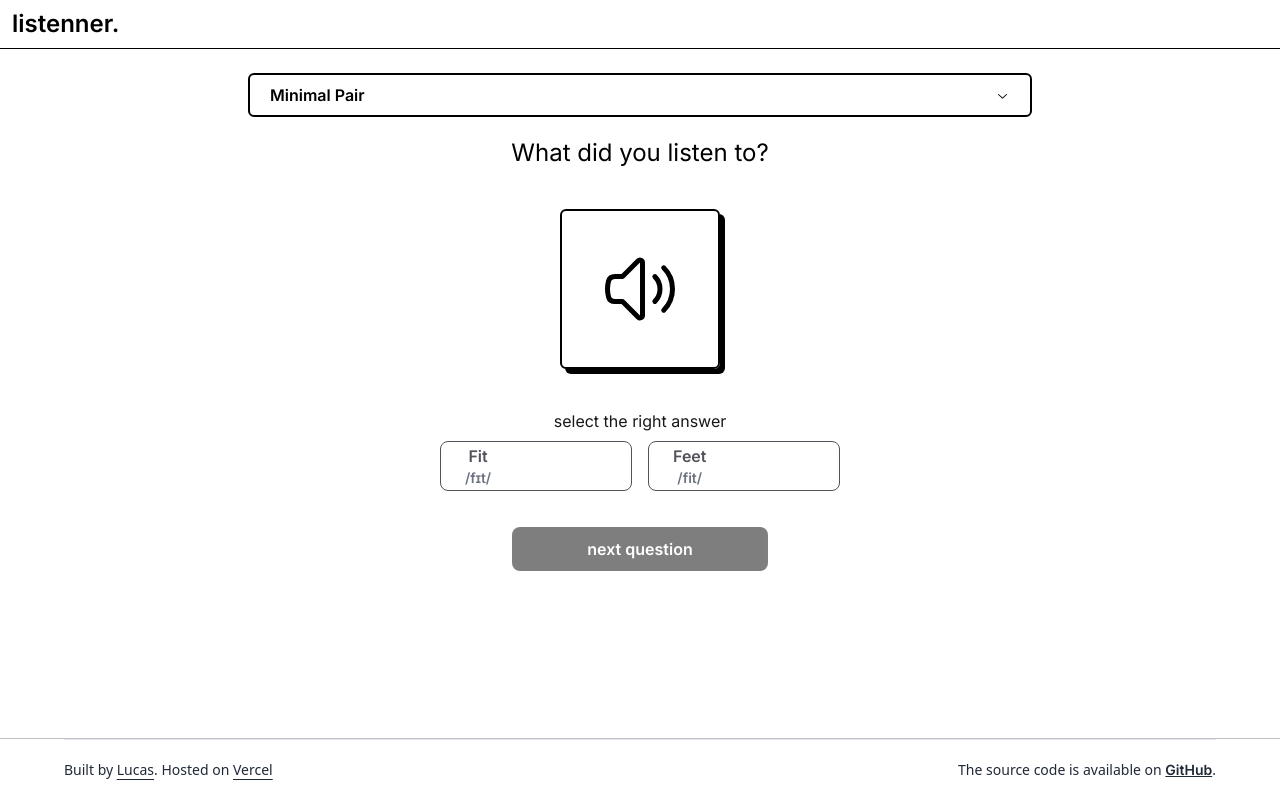
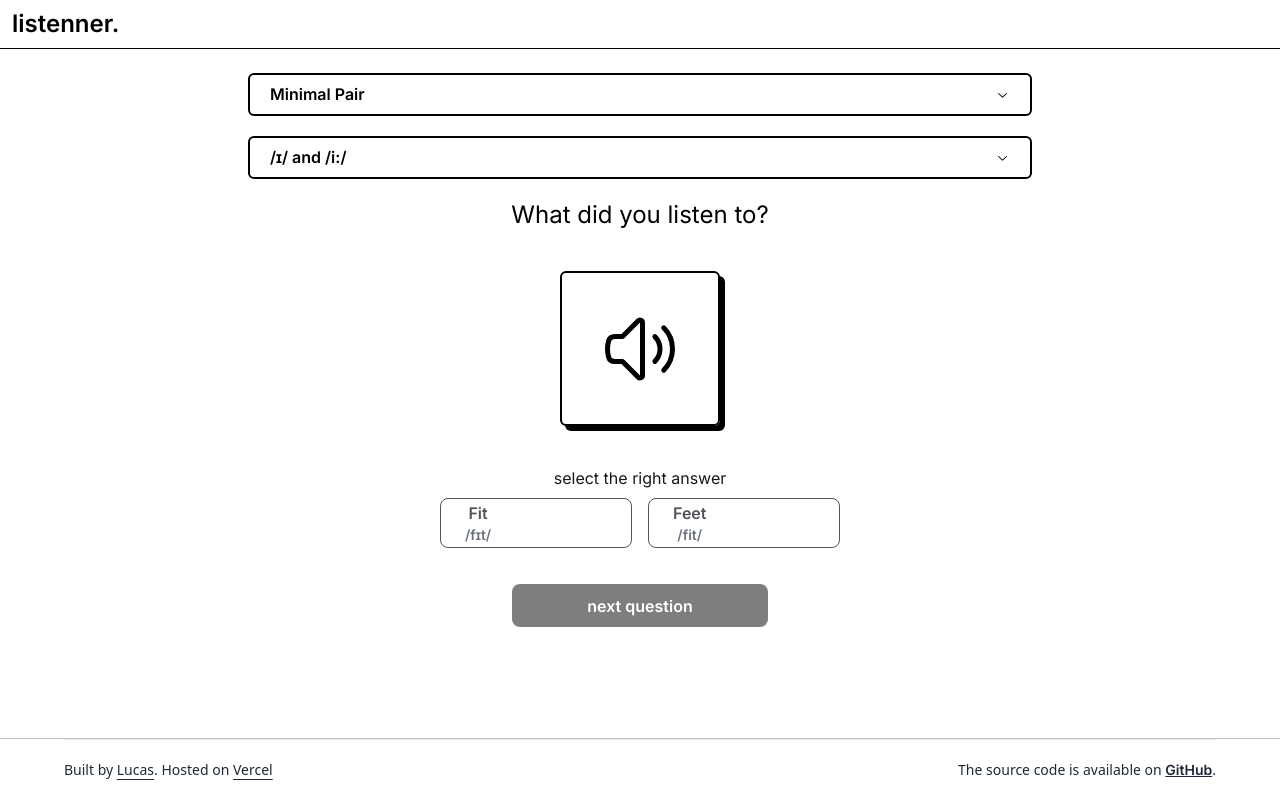
Before and after one commit to lucaspessivaldo/listenner, a React (Vite) app: page /learn in a window 1280 px wide. Built offline with nearby package versions, Linux system fonts and the light colour scheme; a web font is replaced by a local one.

Commit message:
add - category minimalpair and localStorage category

```diff
--- a/src/assets/audios/minimalPairs/minimalPairs.ts
+++ /dev/null
@@ -1 +0,0 @@
-import MinimalPairs01 from './01/MinimalPairs01'
--- a/src/components/learn/MinimalPairsDisplay.tsx
+++ b/src/components/learn/MinimalPairsDisplay.tsx
@@ -1,13 +1,18 @@
 import { useEffect, useState } from "react";
 import { WordsArray } from "../../common/types";
 import MinimalPairs01 from "../../assets/audios/minimalPairs/01/MinimalPairs01"
+import MinimalPairs02 from "../../assets/audios/minimalPairs/02/MinimalPairs02";
 import SpeakerButton from "./SpeakerButton";
 import ButtonMinimalPairs from "./ButtonMinimalPairs";
 import rightsound from '../../assets/audios/right-sound.wav'
 import wrongsound from '../../assets/audios/error-sound.wav'
+import * as DropdownMenu from '@radix-ui/react-dropdown-menu';
+import { ChevronDownIcon } from '@radix-ui/react-icons';
 
 const right = new Audio(rightsound)
 const wrong = new Audio(wrongsound)
+const MinimalPairWords = [MinimalPairs01, MinimalPairs02]
+const MinimalPairCategory = ['/ɪ/ and /i:/', '/æ/ and /e/']
 
 function getRandomIntInclusive(max: number) {
   const min = 0
@@ -22,13 +27,14 @@ function getRandomPosition(array: WordsArray[][]) {
 }
 
 export default function MinimalPairsDisplay() {
-  const [currentWords, setCurrentWords] = useState<WordsArray[]>(getRandomPosition(MinimalPairs01));
+  const [minimalPairSelected, setMinimalPairSelected] = useState(0);
+  const [currentWords, setCurrentWords] = useState<WordsArray[]>(getRandomPosition(MinimalPairWords[minimalPairSelected]));
   const [rightAnswer, setRightAnswer] = useState<WordsArray>(currentWords[0]);
   const [isAnswerd, setIsAnswerd] = useState<Boolean>(false)
   const [selectedButton, setSelectedButton] = useState<String>('')
 
   const restartQuestion = () => {
-    const words = getRandomPosition(MinimalPairs01)
+    const words = getRandomPosition(MinimalPairWords[minimalPairSelected])
     const rightWord = [...words].sort(() => Math.random() - 0.5)[0]
 
     setIsAnswerd(false)
@@ -57,7 +63,7 @@ export default function MinimalPairsDisplay() {
 
   useEffect(() => {
     restartQuestion()
-  }, [])
+  }, [minimalPairSelected])
 
   useEffect(() => {
     if (selectedButton === '') return
@@ -67,6 +73,44 @@ export default function MinimalPairsDisplay() {
 
   return (
     <>
+
+      <div className='w-full max-w-[784px] h-11 border-2 border-black rounded-md mb-5'>
+        <DropdownMenu.Root >
+
+          <DropdownMenu.Trigger asChild>
+            <div className="cursor-pointer text-black  px-5 flex items-center justify-between w-full h-full font-inter font-semibold">
+              {MinimalPairCategory[minimalPairSelected]}
+              <ChevronDownIcon />
+            </div>
+          </DropdownMenu.Trigger>
+
+          <DropdownMenu.Portal>
+
+            <DropdownMenu.Content sideOffset={5} className='bg-white py-1 w-screen max-w-[800px] px-2 rounded-lg'>
+
+              <DropdownMenu.Item
+                onClick={() => setMinimalPairSelected(0)}
+                className="rounded-md p-1 border-2 border-black mb-1 font-inter font-semibold cursor-pointer text-base text-zinc-900 focus:bg-stone-300/80 focus:outline-none"
+              >
+                /ɪ/ and /i:/
+              </DropdownMenu.Item>
+
+              <DropdownMenu.Item
+                onClick={() => setMinimalPairSelected(1)}
+                className="rounded-md p-1 border-2 border-black mb-1 font-inter font-semibold cursor-pointer text-base text-zinc-900 focus:bg-stone-300/80 focus:outline-none"
+              >
+                /æ/ and /e/
+              </DropdownMenu.Item>
+
+              <DropdownMenu.Arrow className="DropdownMenuArrow" />
+            </DropdownMenu.Content>
+
+          </DropdownMenu.Portal>
+
+        </DropdownMenu.Root>
+
+      </div>
+
       <p className='font-inter text-2xl'>What did you listen to?</p>
 
       <SpeakerButton audio={rightAnswer.audio} />
--- a/src/components/learn/SelectCategory.tsx
+++ b/src/components/learn/SelectCategory.tsx
@@ -10,6 +10,12 @@ import { setSelectedTopic } from '../../features/selectedTopicSlice'
 export default function SelectCategory() {
   const selectedTopic = useSelector((state: RootState) => state.selectedTopic.value)
   const dispatch = useDispatch()
+
+  const setCategory = (category: string) => {
+    dispatch(setSelectedTopic(category))
+    localStorage.setItem('category', category)
+  }
+
 
   return (
     <div className='w-full max-w-[784px] h-11 border-2 border-black rounded-md mb-5'>
@@ -27,21 +33,21 @@ export default function SelectCategory() {
           <DropdownMenu.Content sideOffset={5} className='bg-white py-1 w-screen max-w-[800px] px-2 rounded-lg'>
 
             <DropdownMenu.Item
-              onClick={() => dispatch(setSelectedTopic('Alphabet'))}
+              onClick={() => setCategory('Alphabet')}
               className="rounded-md p-1 border-2 border-black mb-1 font-inter font-semibold cursor-pointer text-base text-zinc-900 focus:bg-stone-300/80 focus:outline-none"
             >
               Alphabet
             </DropdownMenu.Item>
 
             <DropdownMenu.Item
-              onClick={() => dispatch(setSelectedTopic('Number'))}
+              onClick={() => setCategory('Number')}
               className="rounded-md p-1 border-2 border-black mb-1 font-inter font-semibold cursor-pointer text-base text-zinc-900 focus:bg-stone-300/80 focus:outline-none"
             >
               Number
             </DropdownMenu.Item>
 
             <DropdownMenu.Item
-              onClick={() => dispatch(setSelectedTopic('Minimal Pair'))}
+              onClick={() => setCategory('Minimal Pair')}
               className="rounded-md p-1 border-2 border-black font-inter font-semibold cursor-pointer text-base text-zinc-900 focus:bg-stone-300/80 focus:outline-none"
             >
               Minimal Pair
--- a/src/features/selectedTopicSlice.ts
+++ b/src/features/selectedTopicSlice.ts
@@ -6,7 +6,7 @@ export interface selectedTopicsState {
 }
 
 const initialState: selectedTopicsState = {
-  value: 'Minimal Pair',
+  value: localStorage.getItem('category') || 'Minimal Pair',
 }
 
 export const selectedTopic = createSlice({
```
